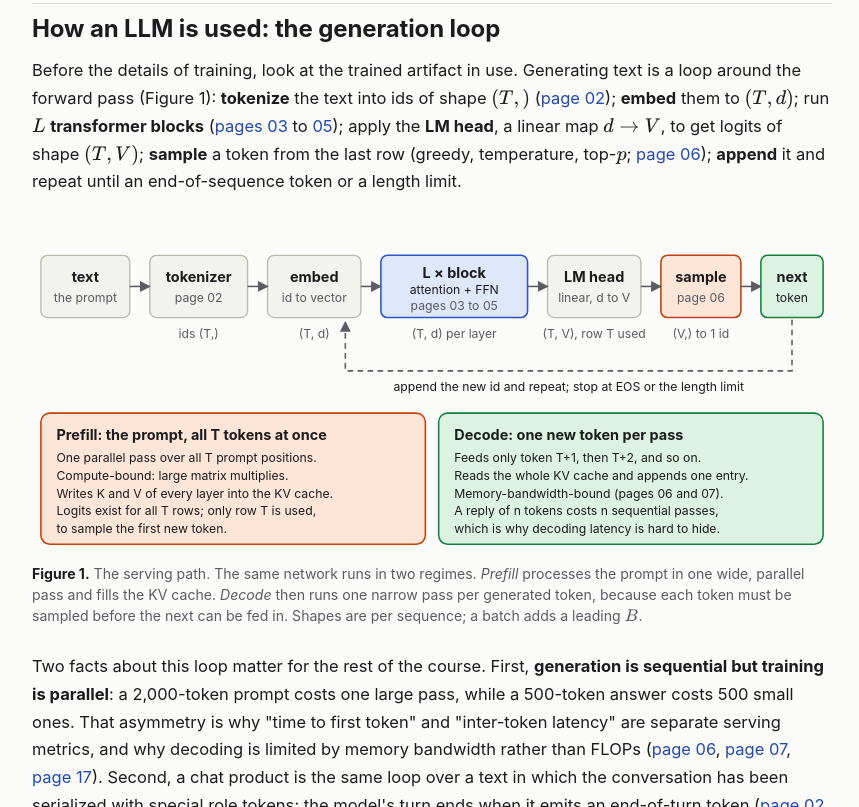
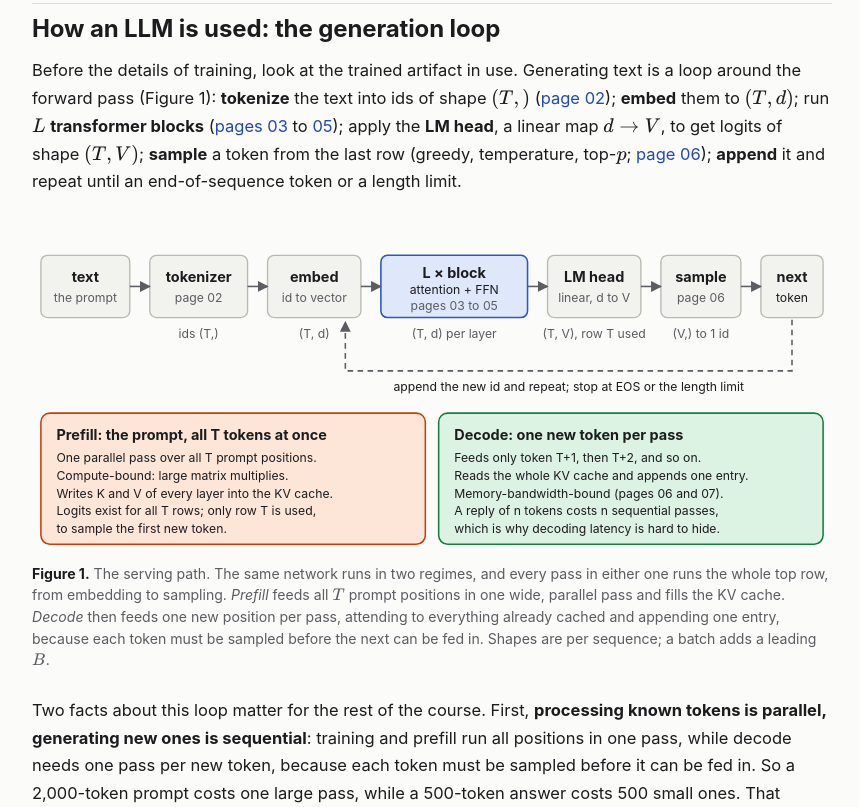
Before and after one commit to JavierZhao/LLM-sttudy, a plain HTML site: page pages/01-big-picture.html in a window 1280 px wide. Shown: the part 3532-4339 px from the top of the page, without its empty margins (353-1212 px from the left). Drawn offline with Linux system fonts and the light colour scheme.

Commit message:
Page 01: fix Figure 1 color coding, clarify V and the prefill/decode asymmetry (#1)
Figure 1's sample and next-token boxes no longer share the prefill/decode panel colors; the caption states that every pass runs the whole top row and how the two regimes use the KV cache. (B, T, V) names its axes. The parallel-vs-sequential sentence now contrasts processing known tokens (training, prefill) with generating new ones (decode), and gives the bandwidth reason: about 15 GB of Llama-3-8B bf16 weights streamed per pass (input embedding is a lookup), matching page 06. Codex review comments addressed; coordinator review passed; CI green.

```diff
--- a/pages/01-big-picture.html
+++ b/pages/01-big-picture.html
@@ -64,7 +64,7 @@
 
   \[ z_t = f_\theta(x_{\le t}) \in \R^{V}, \qquad p_\theta(x_{t+1} = v \mid x_{\le t}) = \softmax(z_t)_v = \frac{e^{z_{t,v}}}{\sum_{u=1}^{V} e^{z_{t,u}}} \]
 
-  <p>In a transformer, one forward pass over a whole sequence returns all \(T\) logit vectors at once, a tensor of shape \((B, T, V)\), because the <strong>causal mask</strong> (<a href="03-attention.html">page 03</a>) makes row \(t\) a function of \(x_{\le t}\) only. Softmax is over the last axis.</p>
+  <p>In a transformer, one forward pass over a whole sequence returns all \(T\) logit vectors at once, a tensor of shape \((B, T, V)\) (batch, position, vocabulary entry), because the <strong>causal mask</strong> (<a href="03-attention.html">page 03</a>) makes row \(t\) a function of \(x_{\le t}\) only. Softmax is over the last axis, the vocabulary.</p>
 
   <aside class="callout key">
     <div class="callout-title">Key idea</div>
@@ -126,10 +126,10 @@
 <rect class="s-box" x="464" y="30" width="84" height="56" rx="6"/>
 <text x="506" y="54" text-anchor="middle" class="s-bold">LM head</text>
 <text x="506" y="72" text-anchor="middle" class="s-small s-muted">linear, d to V</text>
-<rect class="s-b" x="566" y="30" width="72" height="56" rx="6"/>
+<rect class="s-box" x="566" y="30" width="72" height="56" rx="6"/>
 <text x="602" y="54" text-anchor="middle" class="s-bold">sample</text>
 <text x="602" y="72" text-anchor="middle" class="s-small s-muted">page 06</text>
-<rect class="s-c" x="656" y="30" width="56" height="56" rx="6"/>
+<rect class="s-box" x="656" y="30" width="56" height="56" rx="6"/>
 <text x="684" y="54" text-anchor="middle" class="s-bold">next</text>
 <text x="684" y="72" text-anchor="middle" class="s-small">token</text>
 <path class="s-line" d="M88,58 L106,58" marker-end="url(#arrow-01-1)"/>
@@ -160,10 +160,10 @@
 <text x="380" y="264" class="s-small">A reply of n tokens costs n sequential passes,</text>
 <text x="380" y="280" class="s-small">which is why decoding latency is hard to hide.</text>
 </svg>
-    <figcaption><b>Figure 1.</b> The serving path. The same network runs in two regimes. <em>Prefill</em> processes the prompt in one wide, parallel pass and fills the KV cache. <em>Decode</em> then runs one narrow pass per generated token, because each token must be sampled before the next can be fed in. Shapes are per sequence; a batch adds a leading \(B\).</figcaption>
+    <figcaption><b>Figure 1.</b> The serving path. The same network runs in two regimes, and every pass in either one runs the whole top row, from embedding to sampling. <em>Prefill</em> feeds all \(T\) prompt positions in one wide, parallel pass and fills the KV cache. <em>Decode</em> then feeds one new position per pass, attending to everything already cached and appending one entry, because each token must be sampled before the next can be fed in. Shapes are per sequence; a batch adds a leading \(B\).</figcaption>
   </figure>
 
-  <p>Two facts about this loop matter for the rest of the course. First, <strong>generation is sequential but training is parallel</strong>: a 2,000-token prompt costs one large pass, while a 500-token answer costs 500 small ones. That asymmetry is why "time to first token" and "inter-token latency" are separate serving metrics, and why decoding is limited by memory bandwidth rather than FLOPs (<a href="06-decoding-kv-cache.html">page 06</a>, <a href="07-kv-efficient-attention.html">page 07</a>, <a href="17-inference-serving.html">page 17</a>). Second, a chat product is the same loop over a text in which the conversation has been serialized with special role tokens; the model's turn ends when it emits an end-of-turn token (<a href="02-tokenization.html">page 02</a> on chat templates, <a href="19-sft-distillation.html">page 19</a> on training with them).</p>
+  <p>Two facts about this loop matter for the rest of the course. First, <strong>processing known tokens is parallel, generating new ones is sequential</strong>: training and prefill run all positions in one pass, while decode needs one pass per new token, because each token must be sampled before it can be fed in. So a 2,000-token prompt costs one large pass, while a 500-token answer costs 500 small ones. That asymmetry is why "time to first token" and "inter-token latency" are separate serving metrics, and why decoding is limited by memory bandwidth rather than FLOPs: every pass streams nearly all the weights from GPU memory (about 15 GB for Llama-3-8B in bf16; only the input embedding table is looked up rather than read in full), and a prefill pass reuses them for thousands of tokens while a decode pass uses them for one new token per sequence (<a href="06-decoding-kv-cache.html">page 06</a>, <a href="07-kv-efficient-attention.html">page 07</a>, <a href="17-inference-serving.html">page 17</a>). Second, a chat product is the same loop over a text in which the conversation has been serialized with special role tokens; the model's turn ends when it emits an end-of-turn token (<a href="02-tokenization.html">page 02</a> on chat templates, <a href="19-sft-distillation.html">page 19</a> on training with them).</p>
 
 <pre><code class="language-python">@torch.no_grad()
 def generate(model, ids, max_new_tokens, eos_id):
```
